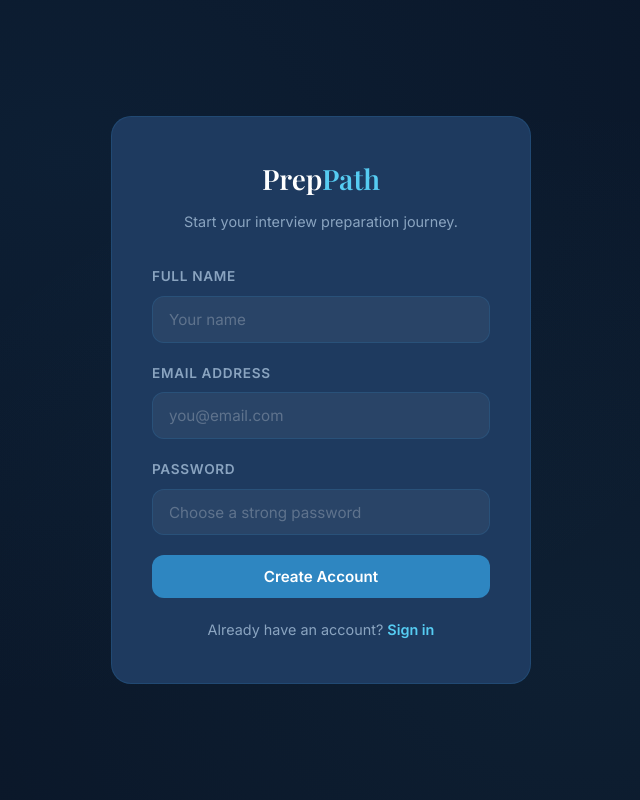
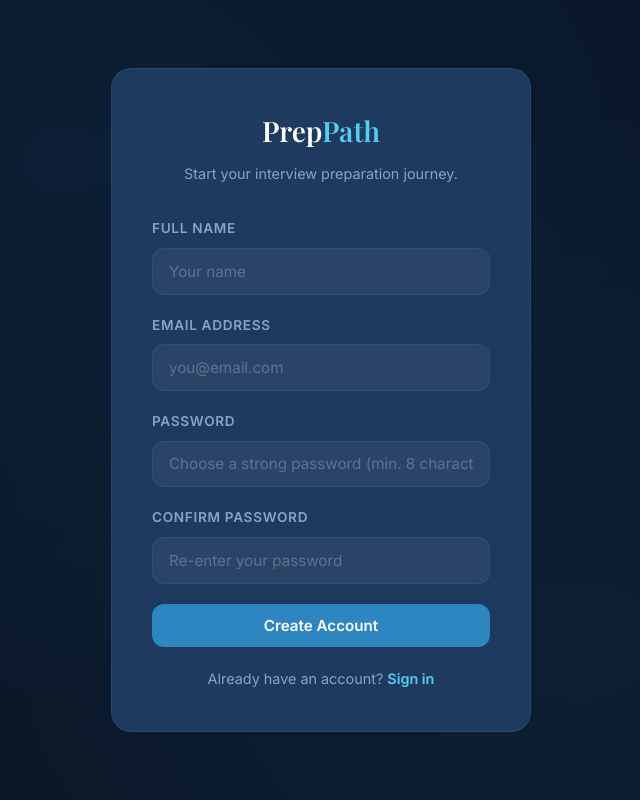
Before and after one commit to hafsaaatif197-bit/preppath, a Flask app: page /register in a window 1280 px wide. Shown: the whole page, without its empty margins (319-959 px from the left). Run offline with Flask 3, Linux system fonts and the light colour scheme.

Commit message:
feat:add password confirmation and minimum length validation on registration

```diff
--- a/app.py
+++ b/app.py
@@ -136,11 +136,21 @@ def register():
     if request.method == "POST":
         name = request.form["name"]
         email = request.form["email"]
-        password = generate_password_hash(request.form["password"])
+        password = request.form["password"]
+        confirm_password = request.form.get("confirm_password", "")
+
+        if password != confirm_password:
+            flash("Passwords do not match.", "danger")
+            return render_template("register.html")
+        if len(password) < 8:
+            flash("Password must be at least 8 characters long.", "danger")
+            return render_template("register.html")
+
+        hashed_password = generate_password_hash(password)
         try:
             conn = get_db()
             conn.execute("INSERT INTO users (name, email, password) VALUES (?, ?, ?)",
-                         (name, email, password))
+                         (name, email, hashed_password))
             conn.commit()
             conn.close()
             flash("Account created! Please log in.", "success")
--- a/templates/register.html
+++ b/templates/register.html
@@ -20,7 +20,12 @@
       <div class="form-group">
         <label>Password</label>
         <input type="password" name="password" class="form-control"
-               placeholder="Choose a strong password" required />
+               placeholder="Choose a strong password (min. 8 characters)" required minlength="8" />
+      </div>
+      <div class="form-group">
+        <label>Confirm Password</label>
+        <input type="password" name="confirm_password" class="form-control"
+               placeholder="Re-enter your password" required minlength="8" />
       </div>
       <button type="submit" class="btn btn-primary btn-full">
         Create Account
```
